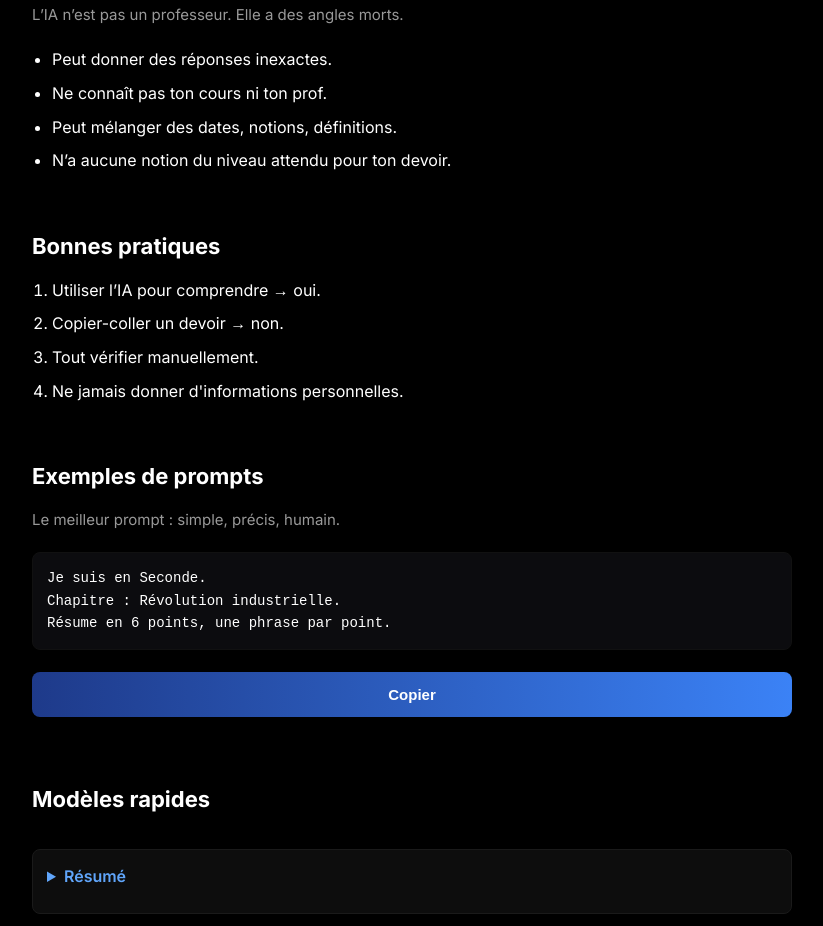
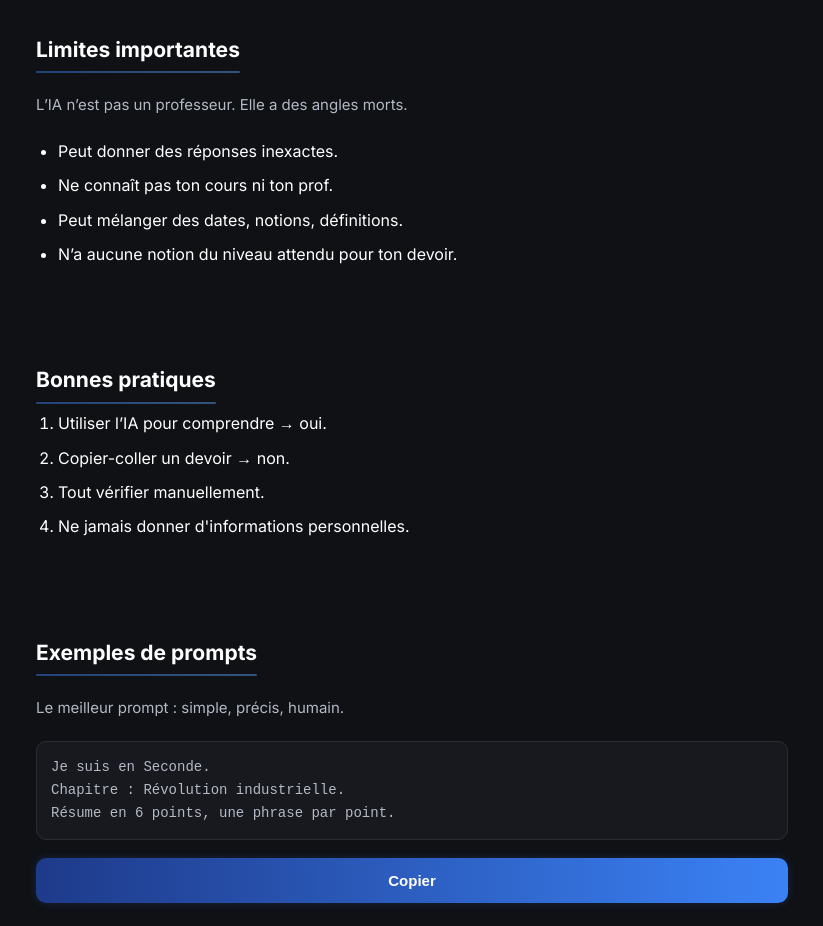
Before and after one commit to 1001amaury/IA-POUR-LES-COURS, a plain HTML site: page index.html in a window 1280 px wide. Shown: the part 522-1448 px from the top of the page, without its empty margins (228-1051 px from the left). Drawn offline with Linux system fonts and the light colour scheme.

Commit message:
Update styles.css

```diff
--- a/styles.css
+++ b/styles.css
@@ -1,17 +1,24 @@
 :root {
-  --bg: #000000;
+  /* Fond global = gris très foncé, pas noir */
+  --bg: #0f1115;
+  --surface: #17191e;
+  --surface-light: #1d2026;
+
   --text: #ffffff;
-  --muted: #999999;
+  --muted: #b3b9c5;
 
-  /* Bleu emoji (⬇️) + variantes */
+  /* Bleu emoji ⬇️ et variantes */
   --accent: #3b82f6;
   --accent-light: #60a5fa;
   --accent-dark: #1e3a8a;
 
-  --radius: 8px;
+  --radius: 10px;
+  --border: #2a2d34;
+}
 
-  --glass: rgba(255, 255, 255, 0.05);
-}
+/* ----------------------------------------------------- */
+/* GLOBAL */
+/* ----------------------------------------------------- */
 
 * {
   margin: 0;
@@ -24,22 +31,24 @@ body {
   background: var(--bg);
   color: var(--text);
   padding: 32px 18px 90px;
+  line-height: 1.65;
   -webkit-font-smoothing: antialiased;
-  line-height: 1.6;
 }
 
-/* ---------------- HERO ---------------- */
+/* ----------------------------------------------------- */
+/* HERO */
+/* ----------------------------------------------------- */
 
 .hero {
   text-align: center;
   margin-bottom: 50px;
-  animation: fadeUp 1s ease;
 }
 
 .hero h1 {
-  font-size: 34px;
+  font-size: 32px;
   font-weight: 800;
-  letter-spacing: -0.5px;
+
+  /* Bleu en dégradé subtil */
   background: linear-gradient(90deg, var(--accent-light), var(--accent));
   -webkit-background-clip: text;
   color: transparent;
@@ -48,10 +57,12 @@ body {
 .hero-sub {
   font-size: 16px;
   color: var(--muted);
-  margin-top: 6px;
+  margin-top: 8px;
 }
 
-/* ---------------- CONTENT ---------------- */
+/* ----------------------------------------------------- */
+/* CONTENT */
+/* ----------------------------------------------------- */
 
 .content {
   max-width: 760px;
@@ -59,16 +70,19 @@ body {
 }
 
 .section {
-  margin-bottom: 55px;
-  animation: fadeUp 0.8s ease;
+  margin-bottom: 48px;
+  padding: 20px 4px;
+  background: transparent; /* full clean */
 }
 
-/* ------ TITRES AVEC SOULIGNEMENT ANIMÉ ------ */
+/* ----------------------------------------------------- */
+/* TITRES : ligne bleue plus douce */
+/* ----------------------------------------------------- */
 
 h2 {
-  font-size: 22px;
+  font-size: 21px;
   font-weight: 700;
-  margin-bottom: 14px;
+  margin-bottom: 12px;
   position: relative;
   display: inline-block;
 }
@@ -77,53 +91,51 @@ h2::after {
   content: "";
   position: absolute;
   left: 0;
-  bottom: -4px;
+  bottom: -6px;
   height: 2px;
-  width: 0%;
-  background: linear-gradient(90deg, var(--accent-light), var(--accent));
+  width: 100%;
+  background: linear-gradient(90deg, var(--accent), var(--accent-light));
+  opacity: 0.45; /* plus doux */
   border-radius: 2px;
-  transition: width 0.4s ease;
 }
 
-.section:hover h2::after {
-  width: 100%;
-}
-
-/* ---------------- TEXTE / LISTES ---------------- */
+/* ----------------------------------------------------- */
+/* TEXTE & LISTES */
+/* ----------------------------------------------------- */
 
 .lead {
   color: var(--muted);
-  margin-bottom: 20px;
+  margin: 14px 0 20px 0;
   font-size: 15px;
 }
 
 ul, ol {
-  padding-left: 20px;
+  padding-left: 22px;
 }
 
 li {
   margin-bottom: 8px;
+  color: var(--text);
 }
 
-/* ---------------- PROMPTS ---------------- */
+/* ----------------------------------------------------- */
+/* PROMPTS */
+/* ----------------------------------------------------- */
 
 pre.prompt {
-  background: #0c0c0f;
-  border: 1px solid #111;
+  background: var(--surface);
+  border: 1px solid var(--border);
   padding: 14px;
   border-radius: var(--radius);
+  white-space: pre-wrap;
   font-size: 14px;
-  white-space: pre-wrap;
-  margin-bottom: 12px;
-  transition: background 0.3s ease, border 0.3s ease;
+  margin-bottom: 10px;
+  color: var(--muted);
 }
 
-pre.prompt:hover {
-  background: #11141a;
-  border-color: var(--accent-light);
-}
-
-/* ---------------- BOUTONS (gradient + glow) ---------------- */
+/* ----------------------------------------------------- */
+/* BOUTONS */
+/* ----------------------------------------------------- */
 
 .btn {
   background: linear-gradient(90deg, var(--accent-dark), var(--accent));
@@ -135,49 +147,57 @@ pre.prompt:hover {
   cursor: pointer;
   color: #ffffff;
   width: 100%;
-  margin: 10px 0;
+  margin-top: 8px;
   transition: 0.25s ease;
-  box-shadow: 0 0 0px rgba(59,130,246,0.4);
+  box-shadow: 0 0 10px rgba(59,130,246,0.18); /* glow très léger */
 }
 
 .btn:hover {
   transform: translateY(-2px);
-  box-shadow: 0 0 12px rgba(59,130,246,0.5);
-  opacity: 1;
+  box-shadow: 0 0 14px rgba(59,130,246,0.25);
 }
 
 .btn:active {
-  transform: scale(0.98);
+  transform: scale(0.97);
 }
 
-/* ---------------- DETAILS : effet verre + glow léger ---------------- */
+/* ----------------------------------------------------- */
+/* DETAILS */
+/* ----------------------------------------------------- */
 
 details {
-  margin-top: 18px;
+  margin-top: 20px;
   padding: 14px;
   border-radius: var(--radius);
-  background: var(--glass);
-  border: 1px solid #1a1a1a;
-  backdrop-filter: blur(6px);
-  transition: border 0.25s ease, background 0.25s ease;
+
+  /* Effet verre très doux */
+  background: var(--surface-light);
+  border: 1px solid var(--border);
+  backdrop-filter: blur(3px);
+  transition: 0.25s ease;
 }
 
 details:hover {
   border-color: var(--accent-light);
-  background: rgba(255, 255, 255, 0.07);
 }
 
 summary {
   cursor: pointer;
   font-weight: 600;
+  font-size: 16px;
   color: var(--accent-light);
   margin-bottom: 10px;
-  font-size: 16px;
 }
 
-/* ---------------- ANIMATIONS ---------------- */
+/* ----------------------------------------------------- */
+/* ANIMATIONS */
+/* ----------------------------------------------------- */
 
 @keyframes fadeUp {
-  from { opacity: 0; transform: translateY(24px); }
+  from { opacity: 0; transform: translateY(22px); }
   to { opacity: 1; transform: translateY(0); }
 }
+
+.section {
+  animation: fadeUp 0.8s ease forwards;
+}
```
